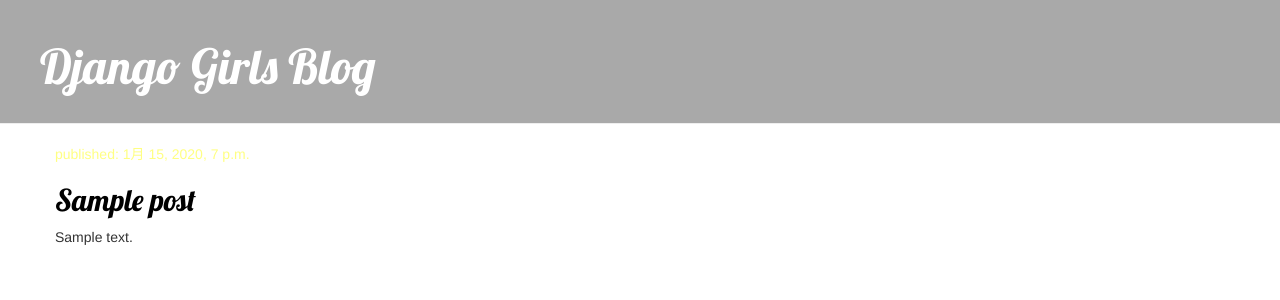
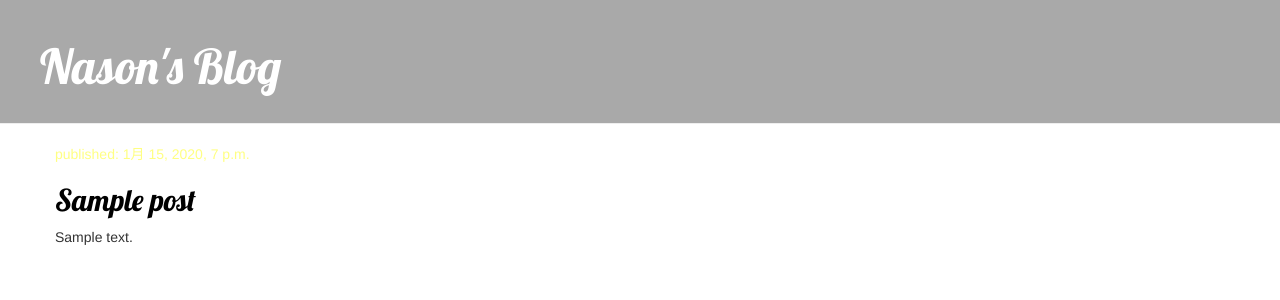
Before and after one commit to nasondayo/my-first-blog, a Django app: page / in a window 1280 px wide. Shown: the top 300 px of the page. Run offline with Django 3.2, Linux system fonts and the light colour scheme; tables that the repository leaves empty hold one stand-in row (values such as "Sample post"); some libraries are stand-ins or nearby versions.

Commit message:
Changed title Django girlblog to Nason's blog

```diff
--- a/blog/templates/blog/base.html
+++ b/blog/templates/blog/base.html
@@ -9,7 +9,7 @@
 </head>
 <body>
     <div class="page-header">
-        <h1><a href="/">Django Girls Blog</a></h1>
+        <h1><a href="/">Nason's Blog</a></h1>
     </div>
     <div class="content container">
         <div class="row">
```
